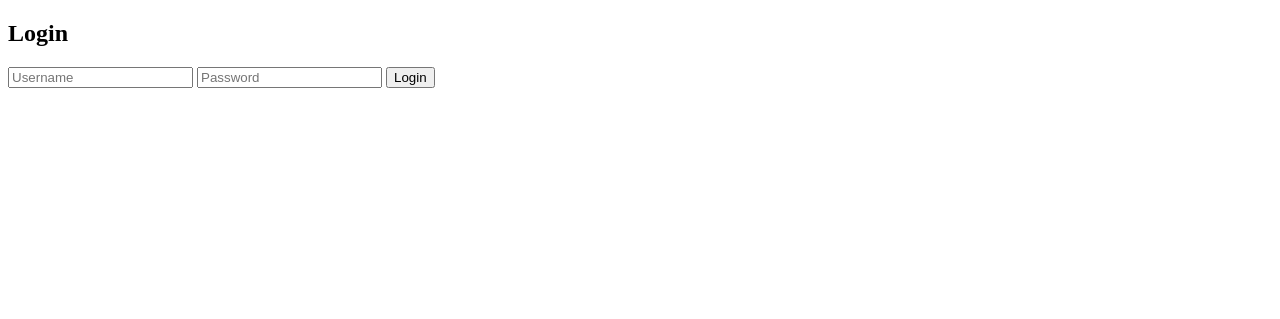
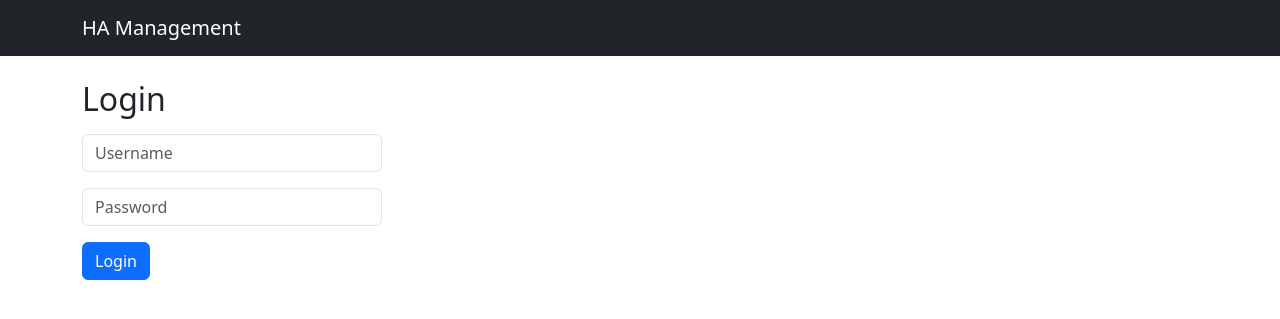
Before and after one commit to Jesse-Jens/HA-Management, a Flask app: page /login?next=/clients in a window 1280 px wide. Shown: the top 319 px of the page. Run offline with Flask 3, Linux system fonts and the light colour scheme.

Commit message:
Improve login flow and interface

```diff
--- a/app/__init__.py
+++ b/app/__init__.py
@@ -1,4 +1,4 @@
-from flask import Flask
+from flask import Flask, redirect, url_for, request
 from flask_sqlalchemy import SQLAlchemy
 from flask_login import LoginManager
 from .config import Config
@@ -15,6 +15,10 @@ def create_app():
     login_manager.init_app(app)
     login_manager.login_view = 'main.login'
 
+    @login_manager.unauthorized_handler
+    def unauthorized():
+        return redirect(url_for('main.login', next=request.path))
+
     from .views import main_bp
     app.register_blueprint(main_bp)
 
--- a/app/templates/base.html
+++ b/app/templates/base.html
@@ -1,12 +1,34 @@
 <!doctype html>
-<html>
+<html lang="en">
 <head>
+    <meta charset="utf-8">
     <title>HA Management</title>
+    <link href="https://cdn.jsdelivr.net/npm/bootstrap@5.3.0/dist/css/bootstrap.min.css" rel="stylesheet">
 </head>
 <body>
-{% if current_user.is_authenticated %}
-    <p>Logged in as {{ current_user.username }} - <a href="{{ url_for('main.logout') }}">Logout</a></p>
-{% endif %}
-{% block content %}{% endblock %}
+<nav class="navbar navbar-expand-lg navbar-dark bg-dark mb-4">
+  <div class="container">
+    <a class="navbar-brand" href="{{ url_for('main.dashboard') }}">HA Management</a>
+    <div class="collapse navbar-collapse">
+      <ul class="navbar-nav ms-auto">
+        {% if current_user.is_authenticated %}
+        <li class="nav-item">
+          <a class="nav-link" href="{{ url_for('main.logout') }}">Logout ({{ current_user.username }})</a>
+        </li>
+        {% endif %}
+      </ul>
+    </div>
+  </div>
+</nav>
+<div class="container">
+  {% with messages = get_flashed_messages() %}
+    {% if messages %}
+      {% for m in messages %}
+        <div class="alert alert-warning">{{ m }}</div>
+      {% endfor %}
+    {% endif %}
+  {% endwith %}
+  {% block content %}{% endblock %}
+</div>
 </body>
 </html>
--- a/app/templates/dashboard.html
+++ b/app/templates/dashboard.html
@@ -1,10 +1,10 @@
 {% extends 'base.html' %}
 {% block content %}
 <h2>Dashboard</h2>
-<a href="{{ url_for('main.clients_list') }}">Manage Clients</a>
-<ul>
+<a class="btn btn-secondary mb-3" href="{{ url_for('main.clients_list') }}">Manage Clients</a>
+<ul class="list-group">
 {% for client in clients %}
-    <li>{{ client.name }} - {{ client.status or 'unknown' }}</li>
+    <li class="list-group-item">{{ client.name }} - {{ client.status or 'unknown' }}</li>
 {% endfor %}
 </ul>
 {% endblock %}
--- a/app/templates/login.html
+++ b/app/templates/login.html
@@ -1,9 +1,13 @@
 {% extends 'base.html' %}
 {% block content %}
 <h2>Login</h2>
-<form method="post">
-    <input type="text" name="username" placeholder="Username" required>
-    <input type="password" name="password" placeholder="Password" required>
-    <input type="submit" value="Login">
+<form method="post" class="mt-3" style="max-width:300px;">
+  <div class="mb-3">
+    <input class="form-control" type="text" name="username" placeholder="Username" required>
+  </div>
+  <div class="mb-3">
+    <input class="form-control" type="password" name="password" placeholder="Password" required>
+  </div>
+  <button class="btn btn-primary" type="submit">Login</button>
 </form>
 {% endblock %}
--- a/app/views.py
+++ b/app/views.py
@@ -1,4 +1,4 @@
-from flask import Blueprint, render_template, request, redirect, url_for
+from flask import Blueprint, render_template, request, redirect, url_for, flash
 from flask_login import login_user, login_required, logout_user, current_user
 from .models import Client, User
 from . import db
@@ -20,7 +20,9 @@ def login():
         user = User.query.filter_by(username=username).first()
         if user and check_password_hash(user.password, password):
             login_user(user)
-            return redirect(url_for('main.dashboard'))
+            next_page = request.args.get('next') or url_for('main.dashboard')
+            return redirect(next_page)
+        flash('Invalid username or password')
     return render_template('login.html')
 
 @main_bp.route('/logout')
```
Also changed, not shown: app/templates/clients.html (+9 -5 lines), README.md.
